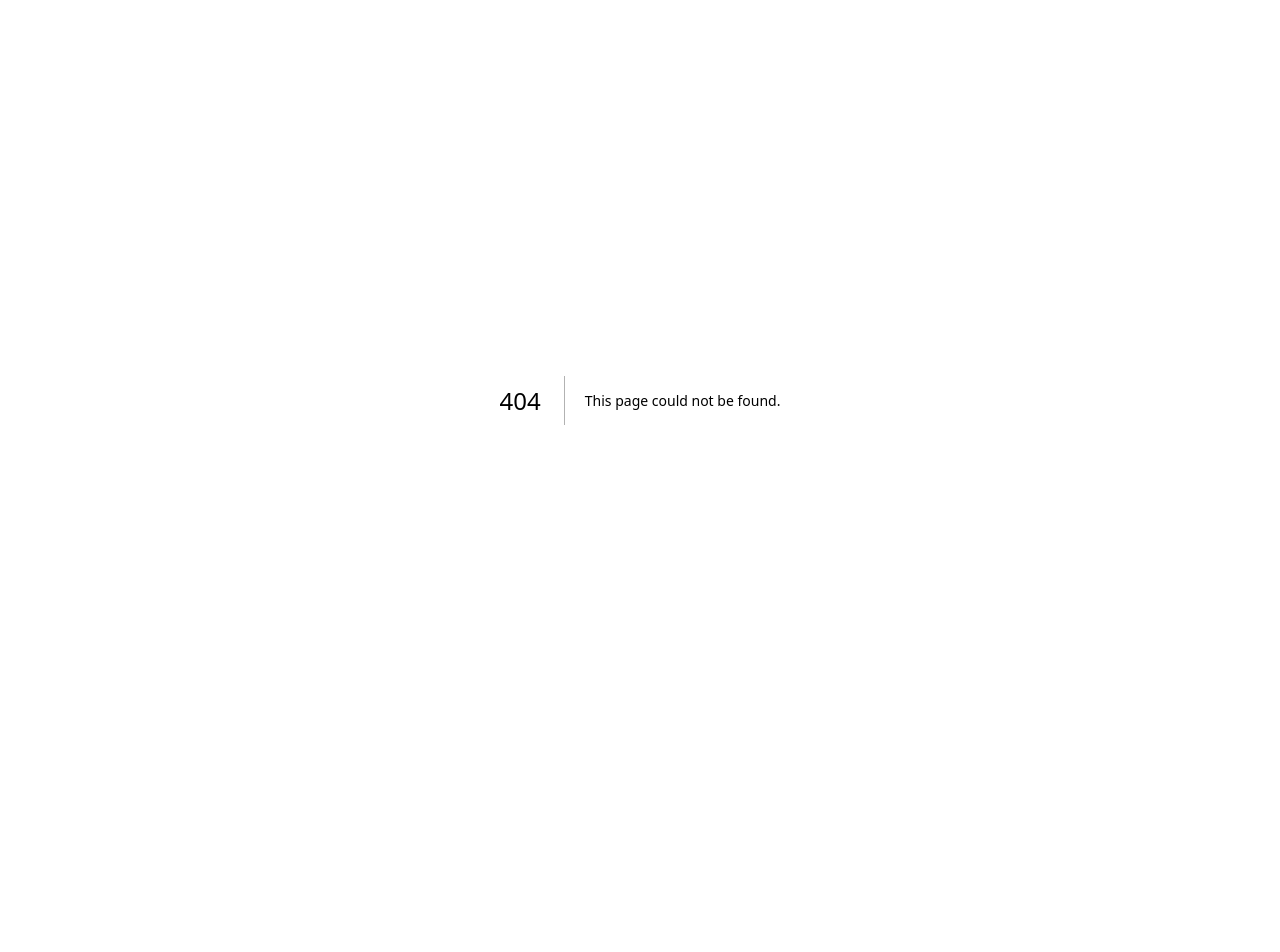
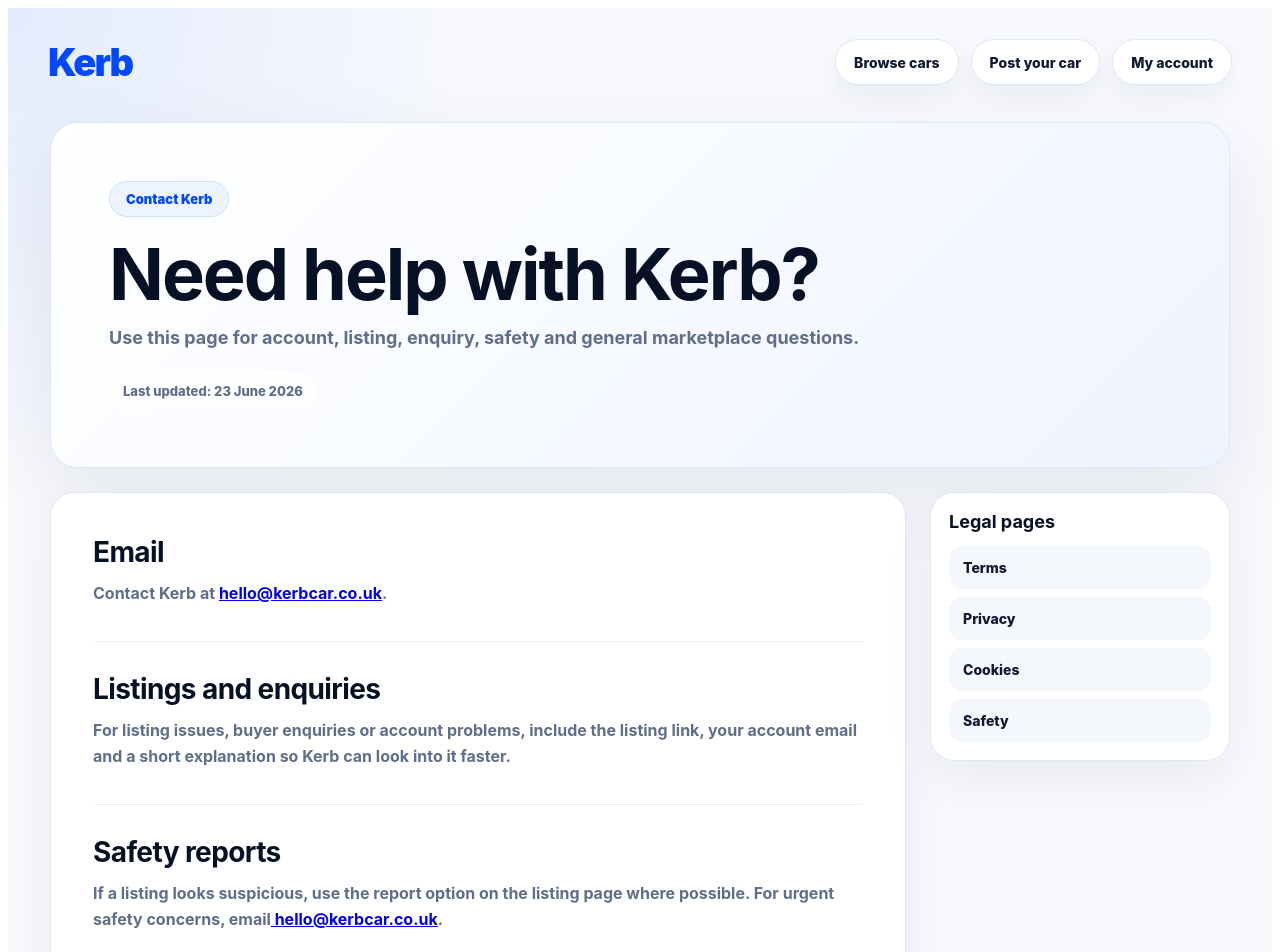
Before and after one commit to Abzgetzit/kerb, a Next.js app: page /contact in a window 1280 px wide. Before the commit this address had no page. Shown: the top 952 px of the page. Before the commit the page ends 800 px from the top, so only its background shows below. Built offline with nearby package versions, Linux system fonts and the light colour scheme.

Commit message:
Create page.js

```diff
--- /dev/null
+++ b/app/contact/page.js
@@ -0,0 +1,41 @@
+import LegalPage from "../components/LegalPage";
+
+export const metadata = {
+  title: "Contact Kerb | Kerb",
+  description: "Contact Kerb for marketplace, account, listing and safety support.",
+};
+
+export default function ContactPage() {
+  return (
+    <LegalPage
+      kicker="Contact Kerb"
+      title="Need help with Kerb?"
+      description="Use this page for account, listing, enquiry, safety and general marketplace questions."
+    >
+      <section>
+        <h2>Email</h2>
+        <p>
+          Contact Kerb at <a href="mailto:hello@kerbcar.co.uk">hello@kerbcar.co.uk</a>.
+        </p>
+      </section>
+
+      <section>
+        <h2>Listings and enquiries</h2>
+        <p>
+          For listing issues, buyer enquiries or account problems, include the
+          listing link, your account email and a short explanation so Kerb can
+          look into it faster.
+        </p>
+      </section>
+
+      <section>
+        <h2>Safety reports</h2>
+        <p>
+          If a listing looks suspicious, use the report option on the listing
+          page where possible. For urgent safety concerns, email
+          <a href="mailto:hello@kerbcar.co.uk"> hello@kerbcar.co.uk</a>.
+        </p>
+      </section>
+    </LegalPage>
+  );
+}
```
